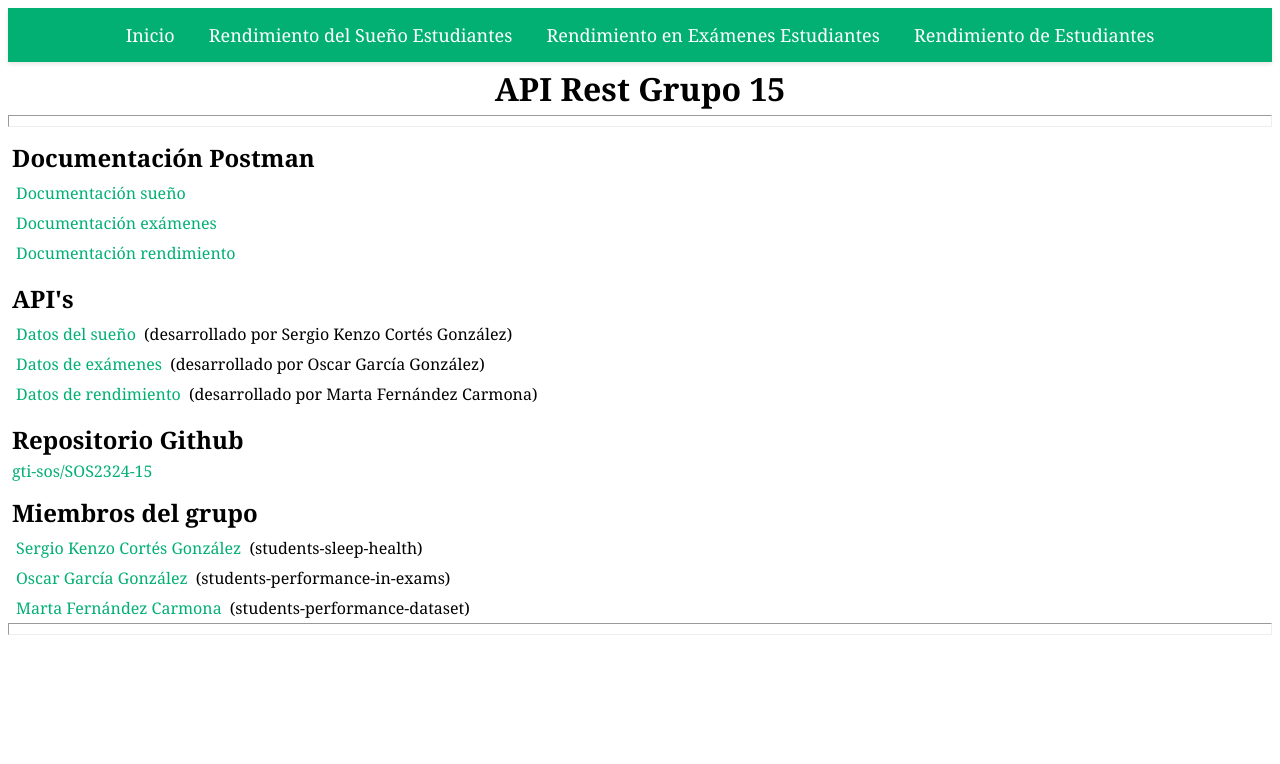
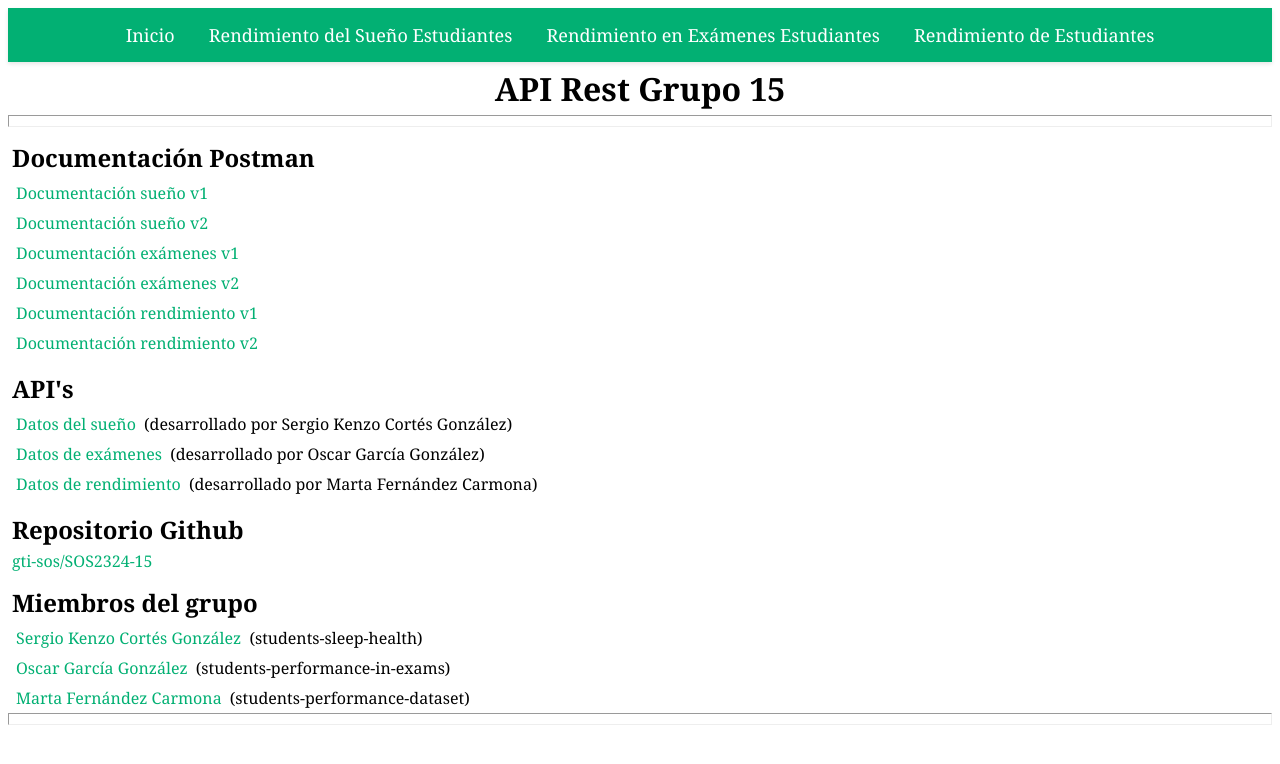
Before and after one commit to gti-sos/SOS2324-15, a SvelteKit app in the folder front/: page / in a window 1280 px wide. Shown: the top 764 px of the page. Built offline with nearby package versions, Linux system fonts and the light colour scheme.

Commit message:
def def def

```diff
--- a/front/src/routes/+page.svelte
+++ b/front/src/routes/+page.svelte
@@ -1,9 +1,15 @@
 <h2>Documentación Postman</h2>
 <ul>
-    <li><a href="https://sos2324-15.appspot.com/api/v2/students-sleep-health/docs">Documentación sueño</a></li>
-    <li><a href="https://sos2324-15.appspot.com/api/v2/students-performance-in-exams/docs">Documentación exámenes</a></li>
-    <li><a href="https://sos2324-15.appspot.com/api/v1/students-performance-dataset/docs">Documentación rendimiento</a></li>
-</ul>
+    <li><a href="https://sos2324-15.appspot.com/api/v1/students-sleep-health/docs">Documentación sueño v1</a></li>
+    <li><a href="https://sos2324-15.appspot.com/api/v2/students-sleep-health/docs">Documentación sueño v2</a></li>
+
+    <li><a href="https://sos2324-15.appspot.com/api/v1/students-performance-in-exams/docs">Documentación exámenes v1</a></li>
+    <li><a href="https://sos2324-15.appspot.com/api/v2/students-performance-in-exams/docs">Documentación exámenes v2</a></li>
+
+    <li><a href="https://sos2324-15.appspot.com/api/v1/students-performance-dataset/docs">Documentación rendimiento v1</a></li>
+    <li><a href="https://sos2324-15.appspot.com/api/v2/students-performance-dataset/docs">Documentación rendimiento v2</a></li>
+
+  </ul>
 <h2>API's </h2>
 <ul>
     <li><a href="https://sos2324-15.appspot.com/api/v2/students-sleep-health">Datos del sueño</a> (desarrollado por Sergio Kenzo Cortés González)</li>
```
